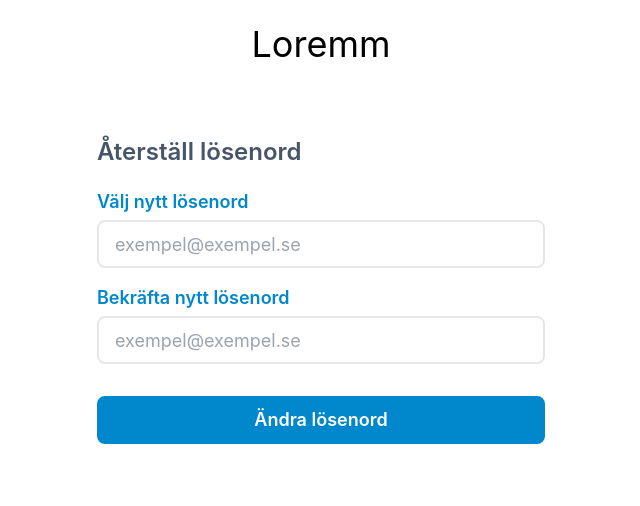
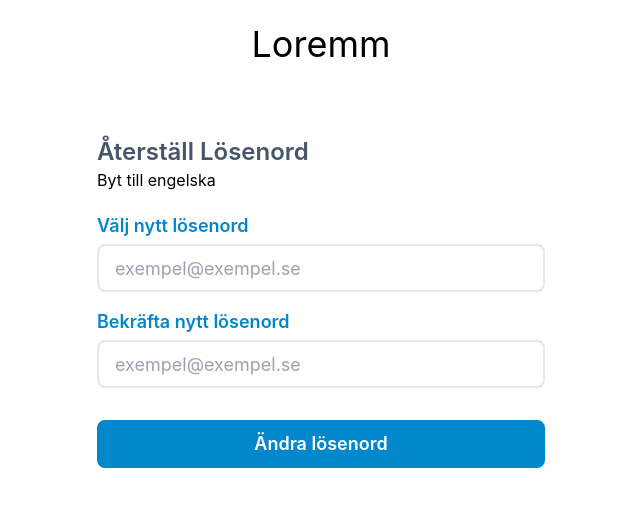
Before and after one commit to hannesdottir/my-app, a React (Create React App) app: page / in a window 1280 px wide. Shown: the top 506 px of the page, without its empty margins (319-959 px from the left). Built offline with nearby package versions, Linux system fonts and the light colour scheme.

Commit message:
installed i18next translation

```diff
--- a/src/App.tsx
+++ b/src/App.tsx
@@ -1,11 +1,25 @@
+import React, { useState } from 'react';
+import i18next from 'i18next';
+import './config';
+import { useTranslation, initReactI18next  } from 'react-i18next';
 import HomepageHeroImage from './components/HomepageHeroImage'
 import ResetPassword from './components/ResetPassword'
 
 function App() {
+  const { t } = useTranslation();
+  //Default language
+  const [language, setLanguage] = useState('sv');
+
+  const handleLanguageChange = (newLanguage: string) => {
+     console.log('Språket är', language);
+    setLanguage(newLanguage);
+    i18next.changeLanguage(newLanguage);
+  };
+
   return (
     <div className="flex justify-center items-center flex-col">
         <HomepageHeroImage/>
-        <ResetPassword/>
+        <ResetPassword handleLanguageChange={handleLanguageChange}/>
     </div>
   );
 }
--- a/src/components/ResetPassword.tsx
+++ b/src/components/ResetPassword.tsx
@@ -1,12 +1,24 @@
+import { log } from 'console';
 import React, { FC } from 'react';
+import { useTranslation } from 'react-i18next';
+
+interface ResetPasswordProps {
+  handleLanguageChange: (newLanguage: string) => void;
+
+}
 
 
-const MyComponent: FC = ({}) => {
+const ResetPassword: FC<ResetPasswordProps> = ({handleLanguageChange}) => {
+
+  const { t } = useTranslation();
+
+  console.log(t('title'));
 
   return (
     <div className='flex justify-center flex-col items-center h-2/3 w-11/12 '>
       <div className='w-11/12 mt-12 md:max-w-md'>
-      <h1 className='text-2xl text-slate-600 font-semibold'>Återställ lösenord</h1>
+      <h1 className='text-2xl text-slate-600 font-semibold'>{t('title')}</h1>
+      <button onClick={() => handleLanguageChange('en')}>Byt till engelska</button>
       <div className='flex justify-center flex-col mt-5'>
           <div className='flex justify-center flex-col'>
             <p className='text-blueTextColor text-lg font-semibold'>
@@ -29,4 +41,4 @@ const MyComponent: FC = ({}) => {
   );
 };
 
-export default MyComponent;
+export default ResetPassword;
--- /dev/null
+++ b/src/config.tsx
@@ -0,0 +1,22 @@
+import i18next from 'i18next';
+import { initReactI18next } from 'react-i18next';
+import en from './locales/en.json';
+import swedish from './locales/sv.json';
+import icelandic from './locales/is.json';
+
+i18next.use(initReactI18next).init({
+    lng: 'sv', // Default language
+    fallbackLng: 'sv', // Default language
+    debug: true, // change to false when done
+    resources: {
+      en: {
+        translation: en
+      },
+      sv: {
+        translation: swedish
+      },
+      is: {
+        translation: icelandic
+      },
+    },
+  });
--- /dev/null
+++ b/src/locales/en.json
@@ -0,0 +1,4 @@
+{
+    "title": "Reset Password",
+    "apa": "abc"
+}
--- /dev/null
+++ b/src/locales/is.json
@@ -0,0 +1,3 @@
+{
+    "title": "resetta password isländska"
+}
--- /dev/null
+++ b/src/locales/sv.json
@@ -0,0 +1,3 @@
+{
+    "title": "Återställ Lösenord"
+}
```
Also changed, not shown: package.json (+7 -0 lines), 1 other file (tests, documents, lock files or other folders).
